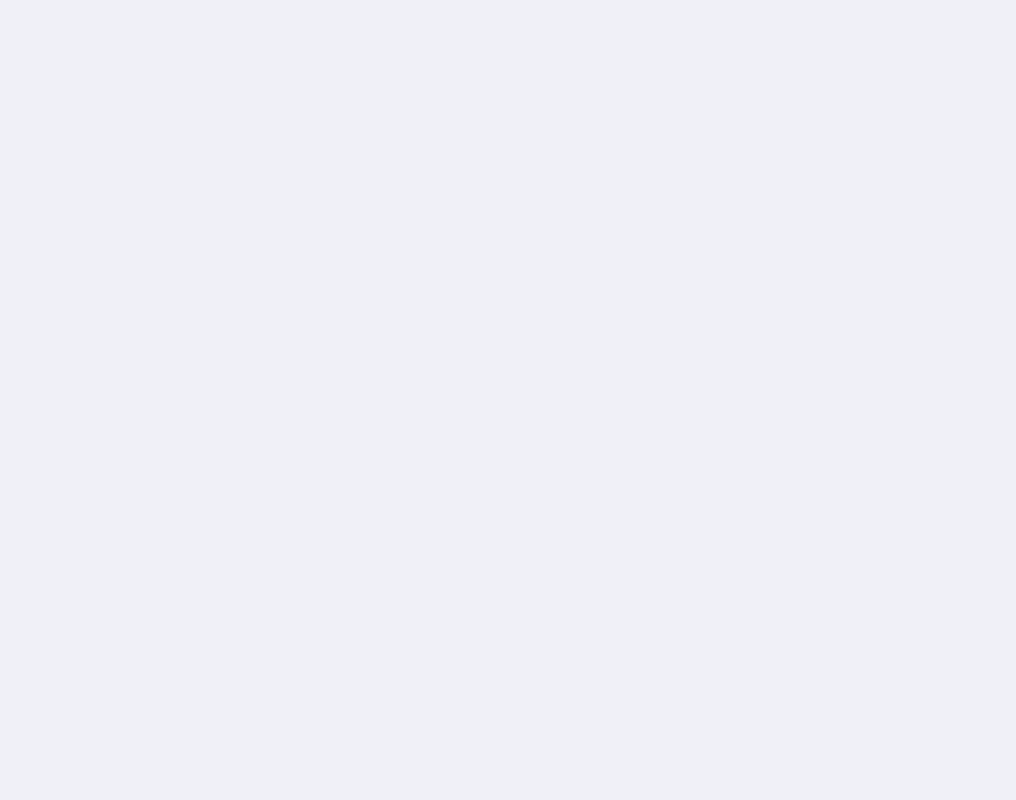
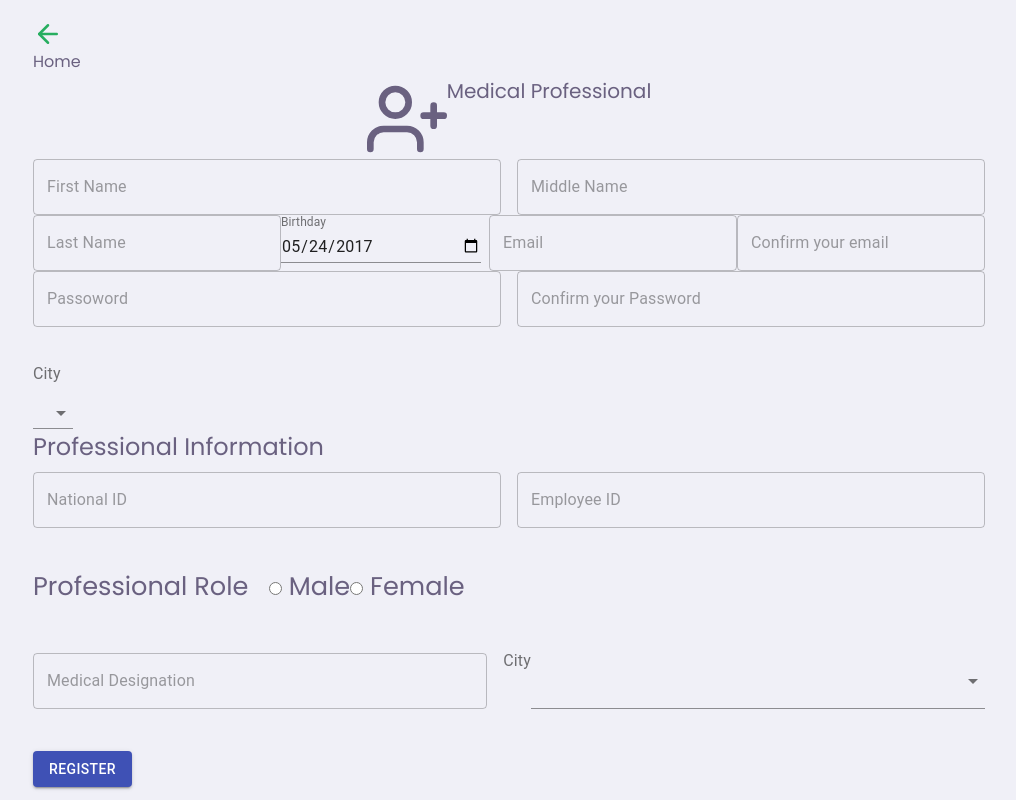
Before and after one commit to delfim-junior/DigitTracker, a React (Create React App) app in the folder tracker/: page /register/professional in a window 1280 px wide. Shown: the whole page, without its empty margins (131-1147 px from the left). Built offline with nearby package versions, Linux system fonts and the light colour scheme; the HTML template or start-up script is replaced by a standard one.

Commit message:
styling: Medical Professional Form

```diff
--- a/tracker/src/pages/Register/index.js
+++ b/tracker/src/pages/Register/index.js
@@ -2,6 +2,7 @@
 import { Switch, Route } from 'react-router-dom';
 import Identify from './Identify';
 import UserTracker from './UserTracker';
+import MedicalProfessional from './MedicalProfessional';
 
 // import { Container } from './styles';
 
@@ -9,7 +10,8 @@
   return (
     <Switch>
       <Route exact path='/register' component={Identify} />
-      <Route exact path='/register/user' component={UserTracker} />
+      <Route path='/register/user' component={UserTracker} />
+      <Route path='/register/professional' component={MedicalProfessional} />
     </Switch>
   );
 }
```
